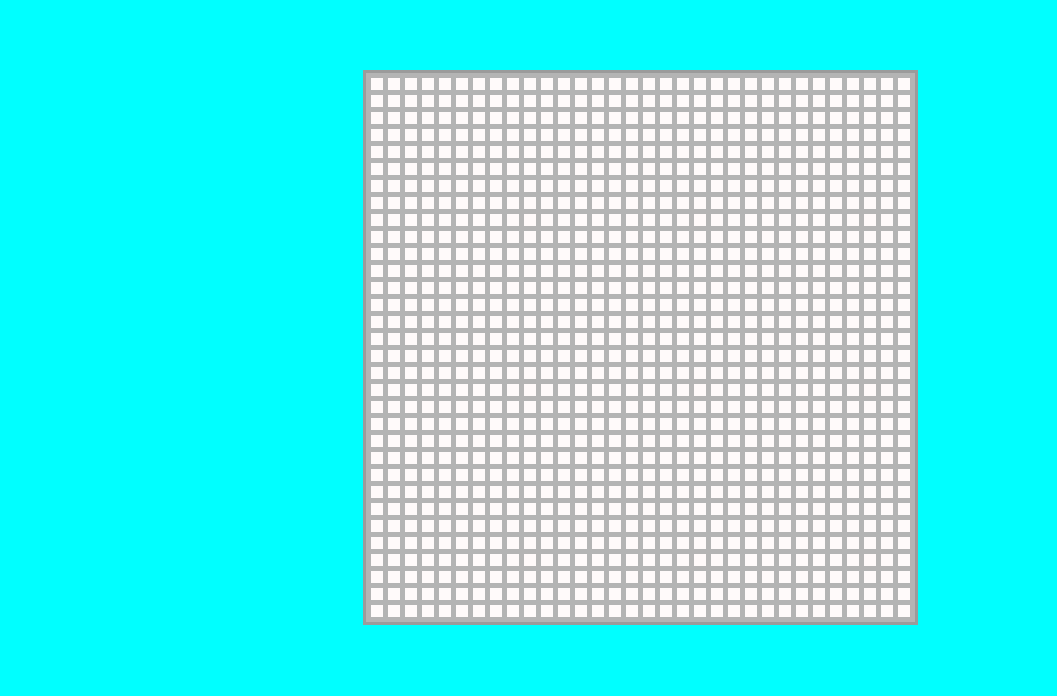
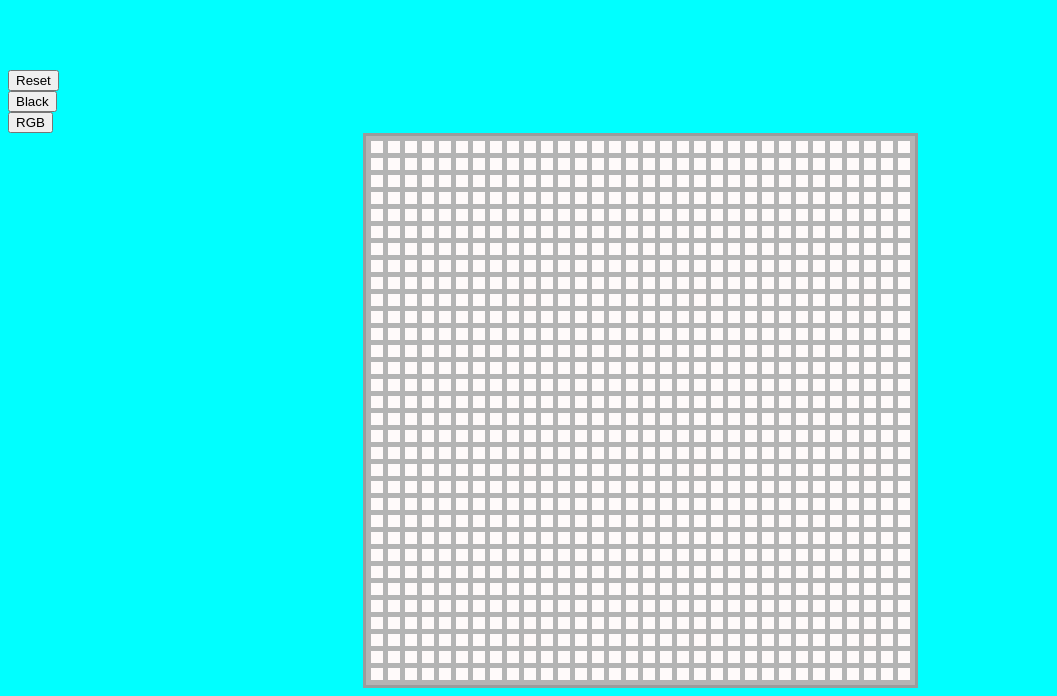
Before and after one commit to RKsnoozer/Etch-a-Sketch, a plain HTML site: page index.html in a window 1280 px wide. Shown: the part 229-925 px from the top of the page, without its empty margins (0-1057 px from the left). Before the commit the page ends 862 px from the top, so only its background shows below. Drawn offline with Linux system fonts and the light colour scheme.

Commit message:
Control Buttons HTML

```diff
--- a/index.html
+++ b/index.html
@@ -11,6 +11,27 @@
         </div>
     </header>
     <body>
+        <div id="controls-container">
+            <div id="controls">
+                <div id="reset-container">
+                     <button id="reset-button" class="buttons">
+                        Reset
+                     </button>
+                </div>
+                <div id="black-container">
+                    <button id="black-button" class="buttons">
+                        Black
+                    </button>
+                </div>
+                <div id="rgb-container">
+                    <button id="rgb-button" class="buttons">
+                        RGB
+                    </button>
+                </div>
+            </div>
+
+
+        </div>
         <div id="container-wrapper">
             <div id="container" class="grid">
             </div>
```
